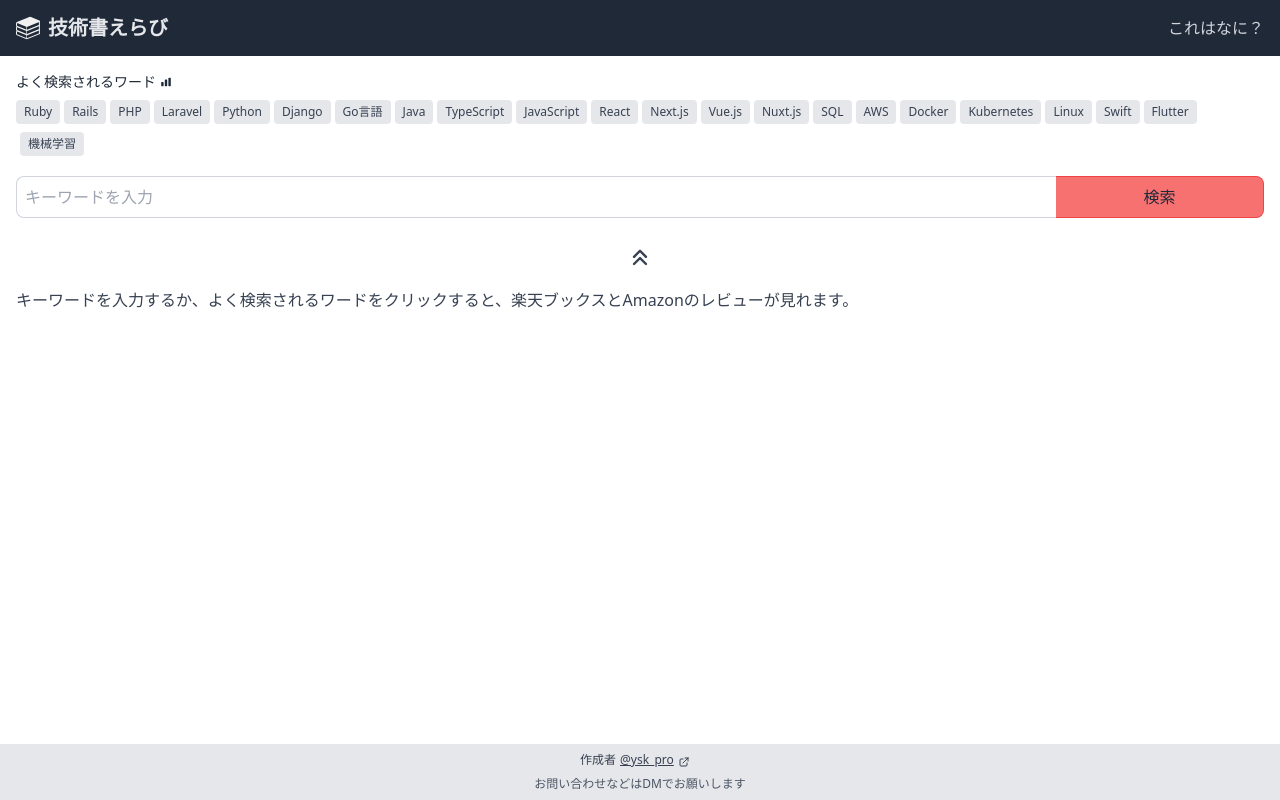
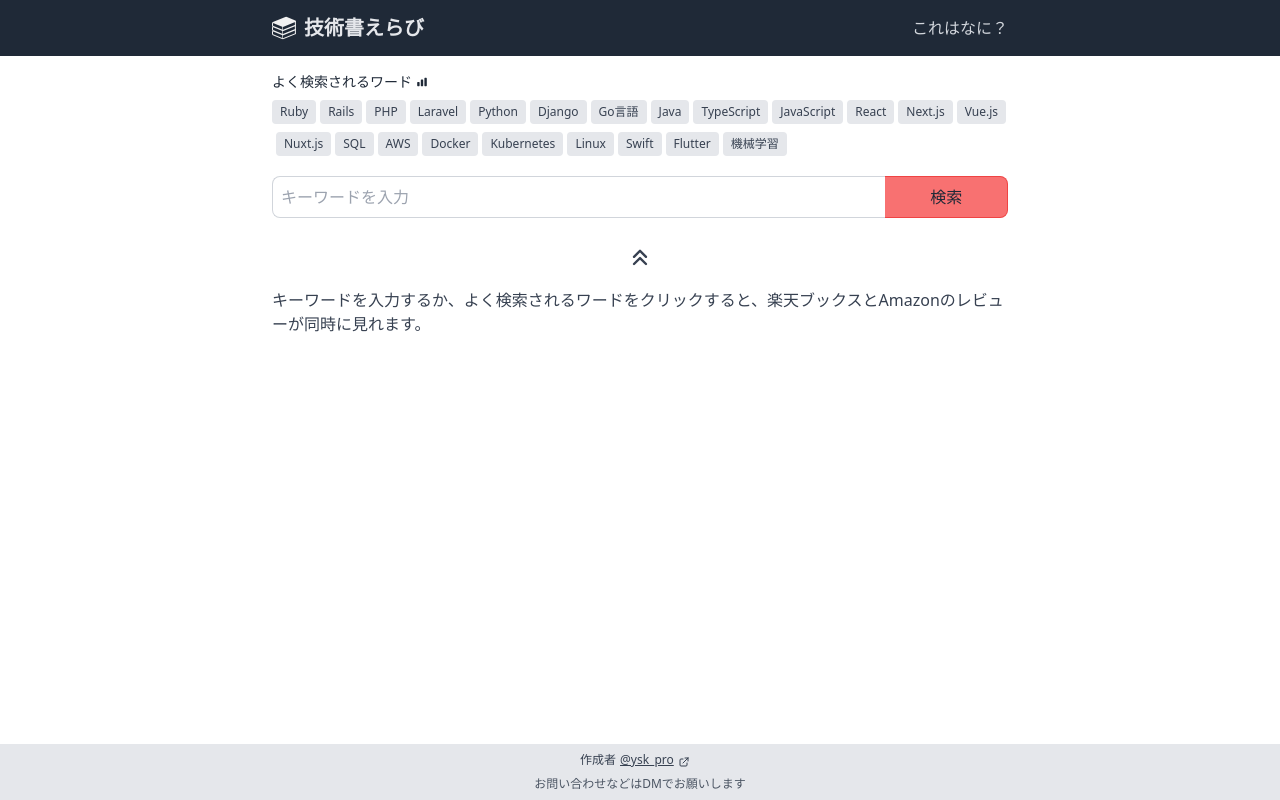
Before and after one commit to ysk1180/choise-book-vue, a Vue app: page / in a window 1280 px wide. Built offline with nearby package versions, Linux system fonts and the light colour scheme; no server answers.

Commit message:
PCビューでコンテンツが中央にくるようにした

```diff
--- a/src/App.vue
+++ b/src/App.vue
@@ -2,7 +2,9 @@
   <div class="min-h-screen flex flex-col">
     <Navbar/>
     <main class="flex-grow">
+      <div class="max-w-3xl mx-auto">
       <router-view/>
+      </div>
     </main>
     <Footer/>
   </div>
--- a/src/components/Attention.vue
+++ b/src/components/Attention.vue
@@ -4,7 +4,7 @@
       <path fill-rule="evenodd" d="M4.293 15.707a1 1 0 010-1.414l5-5a1 1 0 011.414 0l5 5a1 1 0 01-1.414 1.414L10 11.414l-4.293 4.293a1 1 0 01-1.414 0zm0-6a1 1 0 010-1.414l5-5a1 1 0 011.414 0l5 5a1 1 0 01-1.414 1.414L10 5.414 5.707 9.707a1 1 0 01-1.414 0z" clip-rule="evenodd" />
     </svg>
     <p class="text-gray-700">
-      キーワードを入力するか、よく検索されるワードをクリックすると、楽天ブックスとAmazonのレビューが見れます。
+      キーワードを入力するか、よく検索されるワードをクリックすると、楽天ブックスとAmazonのレビューが同時に見れます。
     </p>
   </div>
 </template>
--- a/src/components/Navbar.vue
+++ b/src/components/Navbar.vue
@@ -1,5 +1,6 @@
 <template>
   <nav class="bg-gray-800 h-14 flex">
+    <div class="max-w-3xl w-full mx-auto flex">
       <div class="text-gray-200 text-xl font-bold my-auto px-4 font-serif">
         <router-link to="/" class="flex">
           <img src="@/assets/img/book-icon.png" class="object-contain w-6" />
@@ -13,5 +14,6 @@
           これはなに？
         </router-link>
       </div>
+    </div>
   </nav>
 </template>
```
Lines whose indentation alone changed are shown as unchanged.
